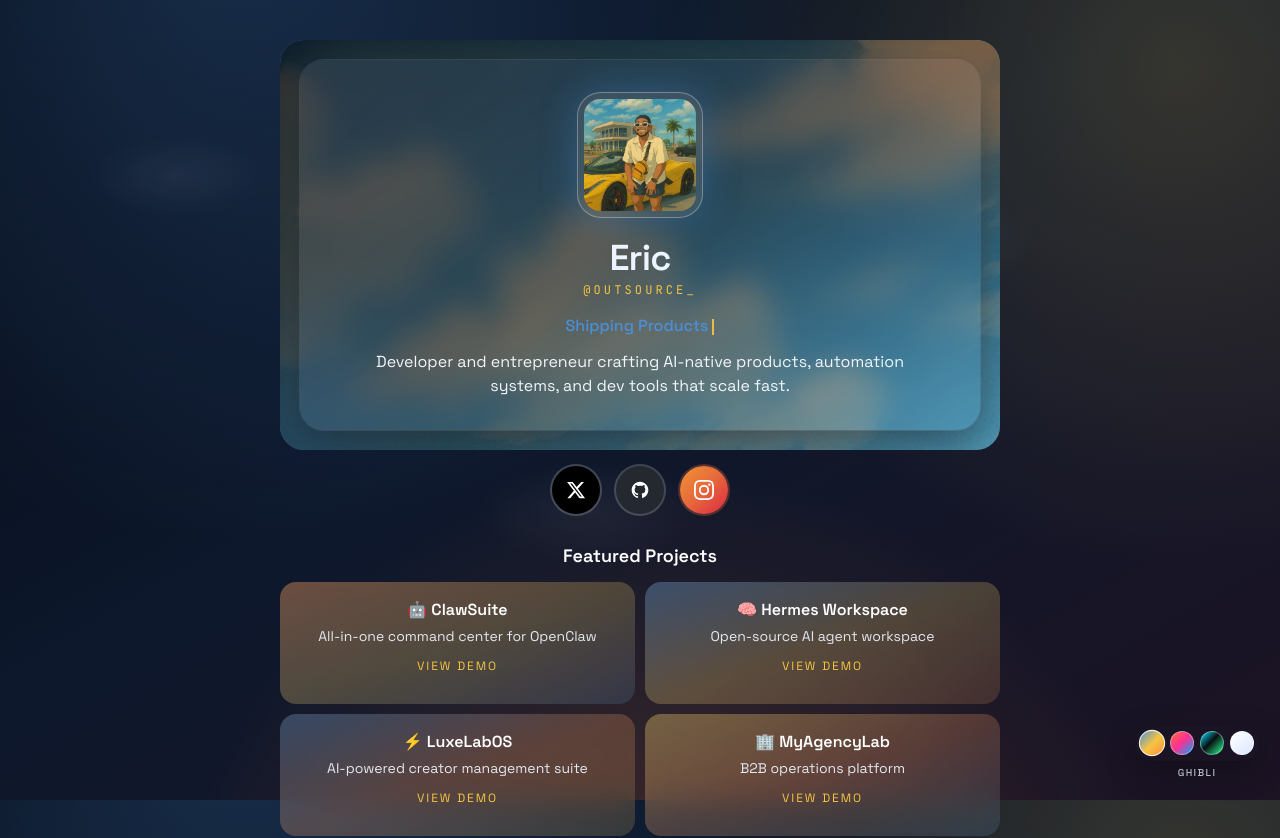
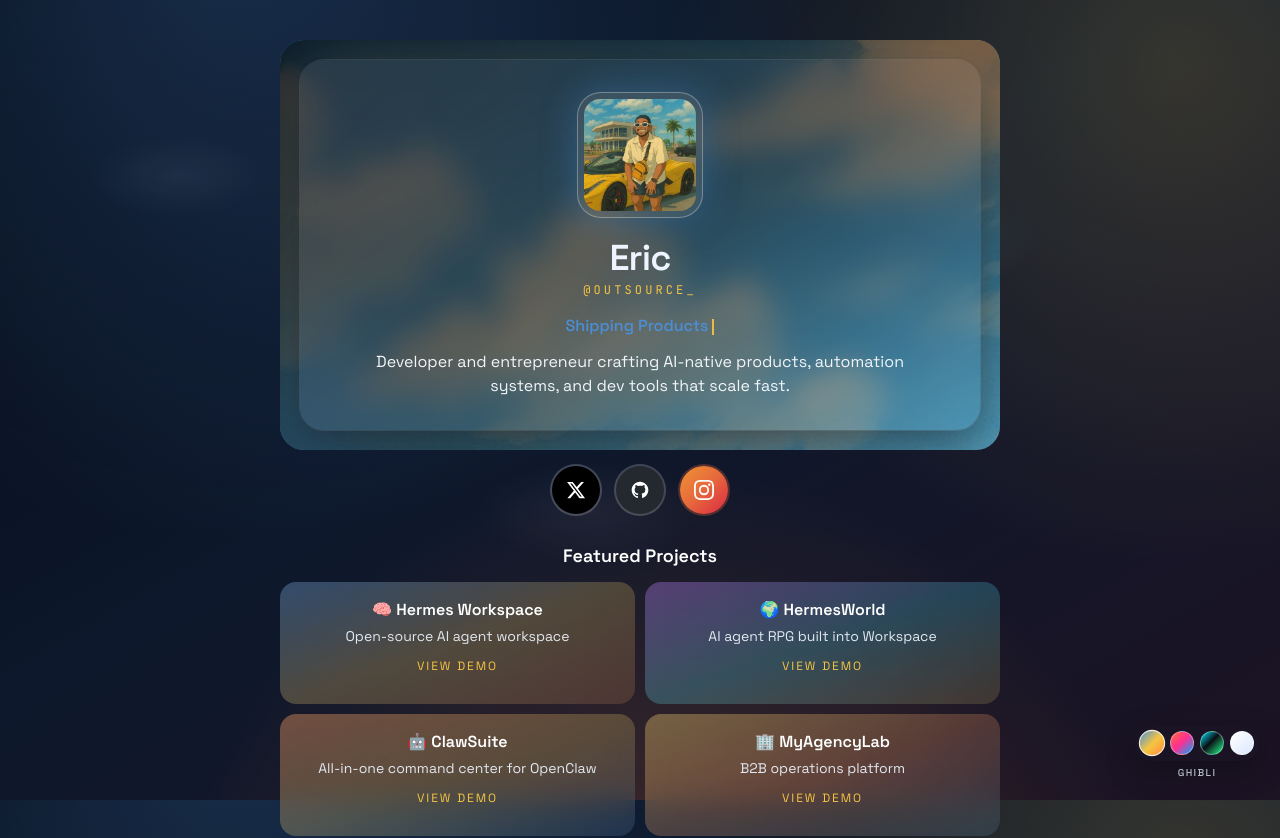
Before and after one commit to outsourc-e/buildingthefuture-landing, a Next.js app: page / in a window 1280 px wide. Shown: the top 838 px of the page. Built offline with nearby package versions, Linux system fonts and the light colour scheme.

Commit message:
Feature HermesWorld on homepage

```diff
--- a/app/components/FeaturedProjects.tsx
+++ b/app/components/FeaturedProjects.tsx
@@ -6,22 +6,22 @@
 
 const projects = [
   {
+    title: '🧠 Hermes Workspace',
+    subtitle: 'Open-source AI agent workspace',
+    href: 'https://hermes-workspace.com',
+    accent: 'from-accent-1/30 via-accent-3/20 to-accent-2/15'
+  },
+  {
+    title: '🌍 HermesWorld',
+    subtitle: 'AI agent RPG built into Workspace',
+    href: 'https://hermes-world.ai',
+    accent: 'from-purple-500/30 via-cyan-400/20 to-accent-3/15'
+  },
+  {
     title: '🤖 ClawSuite',
     subtitle: 'All-in-one command center for OpenClaw',
     href: '/openclaw',
     accent: 'from-accent-2/35 via-accent-3/20 to-accent-1/15'
-  },
-  {
-    title: '🧠 Hermes Workspace',
-    subtitle: 'Open-source AI agent workspace',
-    href: 'https://github.com/outsourc-e/hermes-workspace',
-    accent: 'from-accent-1/30 via-accent-3/20 to-accent-2/15'
-  },
-  {
-    title: '⚡ LuxeLabOS',
-    subtitle: 'AI-powered creator management suite',
-    href: 'https://luxelabmgmt.com',
-    accent: 'from-accent-1/25 via-accent-2/20 to-accent-3/15'
   },
   {
     title: '🏢 MyAgencyLab',
```
